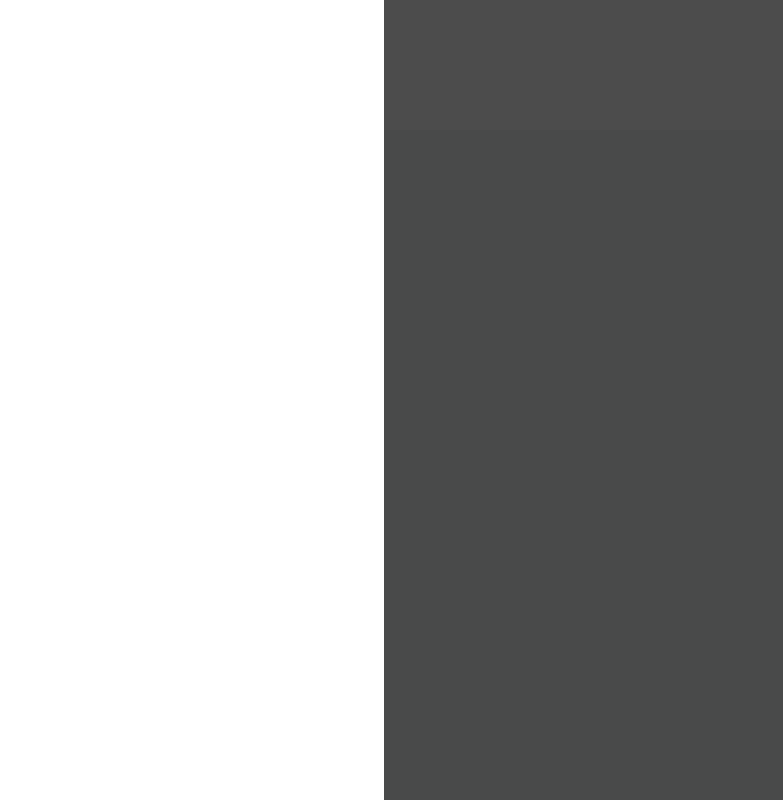
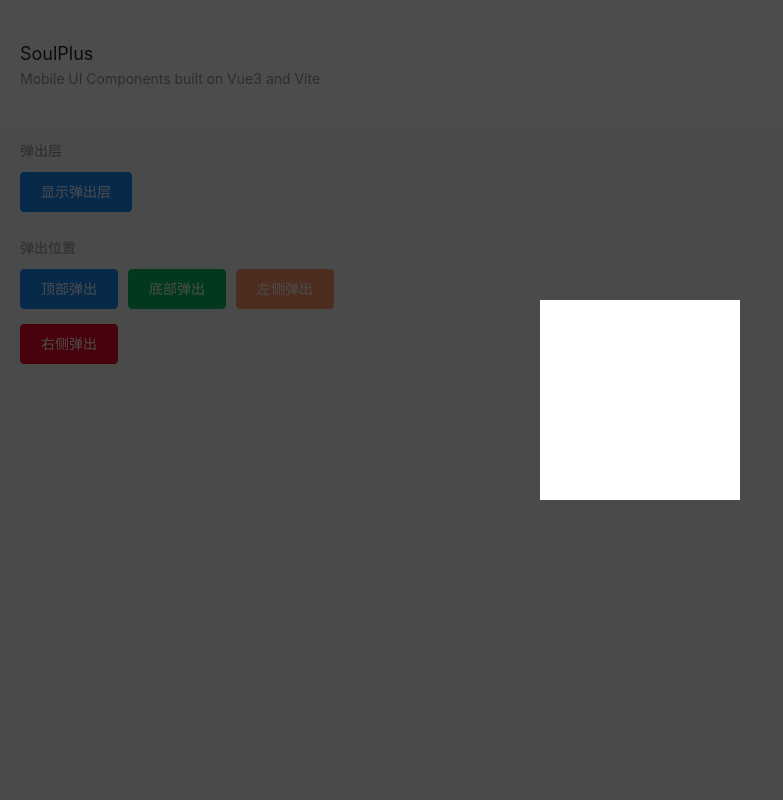
Before and after one commit to jsdawn/soul-plus, a Vue app: page /popup in a window 1280 px wide. Both pictures are taken after a click on the button "显示弹出层". Shown: the whole page, without its empty margins (0-783 px from the left). Built offline with nearby package versions, Linux system fonts and the light colour scheme.

Commit message:
upd popup

```diff
--- a/packages/Overlay/SoOverlay.vue
+++ b/packages/Overlay/SoOverlay.vue
@@ -1,7 +1,7 @@
 <template>
   <transition name="so-fade">
     <div
-      class="so-overlay"
+      :class="['so-overlay', className]"
       v-if="initRender"
       v-show="props.show"
       :style="{ zIndex: props.zIndex }"
@@ -16,7 +16,8 @@ import { useTruthy } from '../hooks';
 
 const props = defineProps({
   show: Boolean,
-  zIndex: [Number, String]
+  zIndex: [Number, String],
+  className: String
 });
 
 const initRender = useTruthy(() => props.show);
--- a/packages/Popup/SoPopup.vue
+++ b/packages/Popup/SoPopup.vue
@@ -1,6 +1,8 @@
 <template>
   <teleport :to="teleport ? teleport : 'body'" :disabled="!props.teleport">
     <so-overlay
+      :class-name="overlayClass"
+      v-if="overlay"
       :show="props.show"
       :z-index="props.zIndex"
       @click="clickOverlay"
@@ -15,6 +17,7 @@
       @after-leave="onClosed"
     >
       <div
+        ref="popupRef"
         :class="['so-popup', classes]"
         v-bind="attrs"
         v-if="initRender"
@@ -33,20 +36,23 @@ export default {
 </script>
 
 <script setup>
-import { useAttrs, computed, watch } from 'vue';
+import { ref, useAttrs, computed, watch, onMounted } from 'vue';
 // utils
-import { useTruthy } from '../hooks';
+import { useTruthy, useLockScroll } from '../hooks';
 import { callInterceptor } from '../hooks/callInterceptor';
 // components
 import SoOverlay from '../Overlay';
 
 const props = defineProps({
   show: Boolean, // v-model
+  overlay: { type: Boolean, default: true },
+  overlayClass: String,
+  closeOnClickOverlay: { type: Boolean, default: true },
   teleport: [String, Element],
   position: { type: String, default: 'center' }, // top bottom right left
   transition: String,
-  closeOnClickOverlay: { type: Boolean, default: true },
   zIndex: [Number, String],
+  lockScroll: { type: Boolean, default: true },
   beforeClose: Function
 });
 
@@ -60,8 +66,9 @@ const emit = defineEmits([
   'closed'
 ]);
 
+const popupRef = ref();
+
 const attrs = useAttrs();
-
 const initRender = useTruthy(() => props.show);
 
 const classes = computed(() => {
@@ -73,7 +80,7 @@ const classes = computed(() => {
 const transitionName = computed(() => {
   let slideName =
     props.position === 'center'
-      ? 'so-fade'
+      ? 'so-popup-swing-top'
       : `so-popup-slide-${props.position}`;
   return props.transition || slideName;
 });
@@ -115,6 +122,16 @@ watch(
     value ? open() : close();
   }
 );
+
+onMounted(() => {
+  if (props.show) {
+    open();
+  }
+});
+
+useLockScroll(popupRef, () => props.show && props.lockScroll);
+
+defineExpose({ popupRef });
 </script>
 
 <style lang="scss" scoped>
@@ -133,7 +150,7 @@ watch(
   &--center {
     top: 50%;
     left: 50%;
-    transform: translate3d(-50%, -50%, 0);
+    transform: translate3d(-50%, -50%, 0) rotateX(0deg);
   }
 
   &--top {
@@ -159,6 +176,8 @@ watch(
     left: 0;
     transform: translate3d(0, -50%, 0);
   }
+
+  // animation
 
   &-slide-top-enter-active,
   &-slide-left-enter-active,
@@ -193,5 +212,48 @@ watch(
   &-slide-left-leave-active {
     transform: translate3d(-100%, -50%, 0);
   }
+
+  @keyframes swing-top-in {
+    0% {
+      transform: translate3d(-50%, -50%, 0) rotateX(-100deg);
+      transform-origin: top;
+      opacity: 0;
+    }
+    100% {
+      transform: translate3d(-50%, -50%, 0) rotateX(0deg);
+      transform-origin: top;
+      opacity: 1;
+    }
+  }
+
+  @keyframes swing-top-out {
+    0% {
+      transform: translate3d(-50%, -50%, 0) rotateX(0deg);
+      transform-origin: top;
+      opacity: 1;
+    }
+    100% {
+      transform: translate3d(-50%, -50%, 0) rotateX(-100deg);
+      transform-origin: top;
+      opacity: 0;
+    }
+  }
+
+  &-swing-top {
+    &-enter-active {
+      animation: swing-top-in $animation-duration-base both
+        cubic-bezier(0.175, 0.885, 0.32, 1.275);
+    }
+    &-leave-active {
+      animation: swing-top-out $animation-duration-base both
+        cubic-bezier(0.6, -0.28, 0.735, 0.045);
+    }
+  }
 }
 </style>
+
+<style lang="scss">
+.so-overflow-hidden {
+  overflow: hidden !important;
+}
+</style>
--- a/packages/hooks/use/index.js
+++ b/packages/hooks/use/index.js
@@ -3,3 +3,4 @@ export * from './useEventListener';
 export * from './userScrollParent';
 export * from './onMountedOrActivated';
 export * from './useTruthy';
+export * from './useLockScroll';
--- /dev/null
+++ b/packages/hooks/use/useLockScroll.js
@@ -0,0 +1,34 @@
+import { onMounted, onBeforeUnmount, watch } from 'vue';
+
+const BODY_LOCK_CLASS = 'so-overflow-hidden';
+
+export function useLockScroll(_rootRef, withLock) {
+  const lock = () => {
+    let existClass = document.body.classList.contains(BODY_LOCK_CLASS);
+    if (!existClass) {
+      document.body.classList.add(BODY_LOCK_CLASS);
+    }
+  };
+
+  const unlock = () => {
+    let existClass = document.body.classList.contains(BODY_LOCK_CLASS);
+    if (existClass) {
+      document.body.classList.remove(BODY_LOCK_CLASS);
+    }
+  };
+
+  onMounted(() => {
+    if (withLock && withLock()) {
+      lock();
+    }
+  });
+  onBeforeUnmount(() => {
+    if (withLock && withLock()) {
+      unlock();
+    }
+  });
+
+  watch(withLock, value => {
+    value ? lock() : unlock();
+  });
+}
--- a/packages/style/animation.scss
+++ b/packages/style/animation.scss
@@ -68,6 +68,32 @@
   }
 }
 
+@keyframes so-swing-top-in {
+  0% {
+    transform: rotateX(-100deg);
+    transform-origin: top;
+    opacity: 0;
+  }
+  100% {
+    transform: rotateX(0deg);
+    transform-origin: top;
+    opacity: 1;
+  }
+}
+
+@keyframes so-swing-top-out {
+  0% {
+    transform: rotateX(0deg);
+    transform-origin: top;
+    opacity: 1;
+  }
+  100% {
+    transform: rotateX(-100deg);
+    transform-origin: top;
+    opacity: 0;
+  }
+}
+
 @keyframes so-rotate {
   from {
     transform: rotate(0deg);
@@ -80,12 +106,12 @@
 
 .so-fade {
   &-enter-active {
-    animation: $animation-duration-base so-fade-in both
+    animation: so-fade-in $animation-duration-base both
       $animation-timing-function-enter;
   }
 
   &-leave-active {
-    animation: $animation-duration-base so-fade-out both
+    animation: so-fade-out $animation-duration-base both
       $animation-timing-function-leave;
   }
 }
@@ -137,3 +163,14 @@
       $animation-timing-function-leave;
   }
 }
+
+.so-swing-top {
+  &-enter-active {
+    animation: so-swing-top-in $animation-duration-base both
+      cubic-bezier(0.175, 0.885, 0.32, 1.275);
+  }
+  &-leave-active {
+    animation: so-swing-top-out $animation-duration-base both
+      cubic-bezier(0.6, -0.28, 0.735, 0.045);
+  }
+}
--- a/src/App.vue
+++ b/src/App.vue
@@ -16,7 +16,7 @@
 <script setup>
 // https://github.com/vuejs/rfcs/blob/master/active-rfcs/0040-script-setup.md
 
-import { watch, ref,useAttrs } from 'vue';
+import { watch, ref } from 'vue';
 import { useRoute } from 'vue-router';
 
 const route = useRoute();
--- a/src/pages/popup.vue
+++ b/src/pages/popup.vue
@@ -3,14 +3,54 @@
     <h3 class="comp-title">弹出层</h3>
     <div class="comp-wrap">
       <so-button type="primary" @click="show = !show">显示弹出层</so-button>
-
       <so-popup
         v-model:show="show"
-        position="left"
-        z-index="2000"
-        :style="{ width: '30%', height: '100%' }"
+        :style="{ padding: '100px', backgroundColor: '#fff' }"
       ></so-popup>
     </div>
+
+    <h3 class="comp-title">弹出位置</h3>
+    <div class="comp-wrap">
+      <so-button type="primary" @click="showTop = !showTop">顶部弹出</so-button>
+
+      <so-button type="success" @click="showBottom = !showBottom"
+        >底部弹出</so-button
+      >
+
+      <so-button type="warning" @click="showLeft = !showLeft"
+        >左侧弹出</so-button
+      >
+    </div>
+
+    <div class="comp-wrap">
+      <so-button type="danger" @click="showRight = !showRight"
+        >右侧弹出</so-button
+      >
+    </div>
+
+    <so-popup
+      v-model:show="showTop"
+      position="top"
+      :style="{ height: '30%' }"
+    ></so-popup>
+
+    <so-popup
+      v-model:show="showBottom"
+      position="bottom"
+      :style="{ height: '30%' }"
+    ></so-popup>
+
+    <so-popup
+      v-model:show="showLeft"
+      position="left"
+      :style="{ width: '30%', height: '100%' }"
+    ></so-popup>
+
+    <so-popup
+      v-model:show="showRight"
+      position="right"
+      :style="{ width: '30%', height: '100%' }"
+    ></so-popup>
   </div>
 </template>
 
@@ -19,6 +59,10 @@ import { ref } from 'vue';
 import { SoButton, SoPopup } from 'packages/index.js';
 
 const show = ref(false);
+const showTop = ref(false);
+const showBottom = ref(false);
+const showLeft = ref(false);
+const showRight = ref(false);
 </script>
 
 <style lang="scss" scoped>
```
